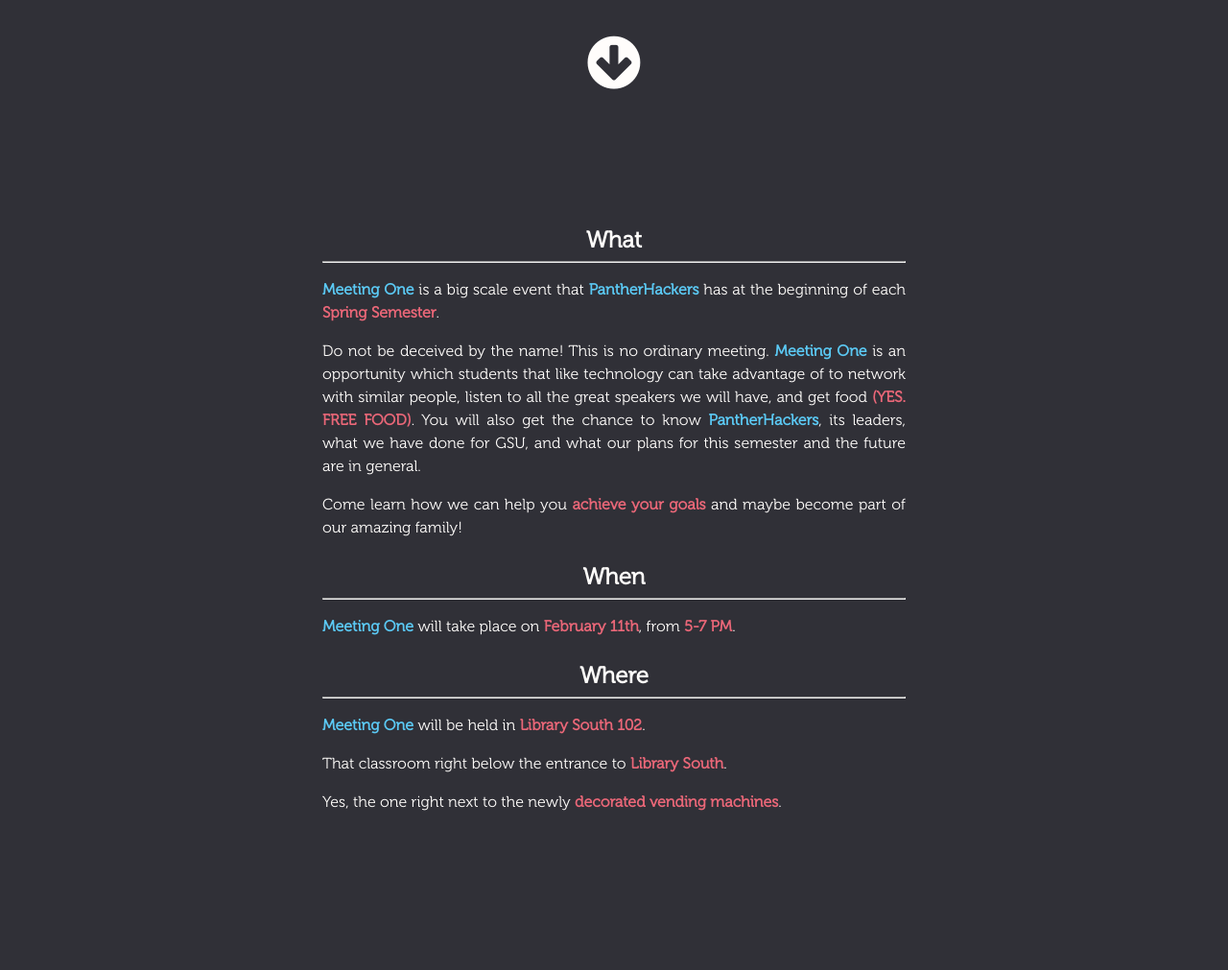
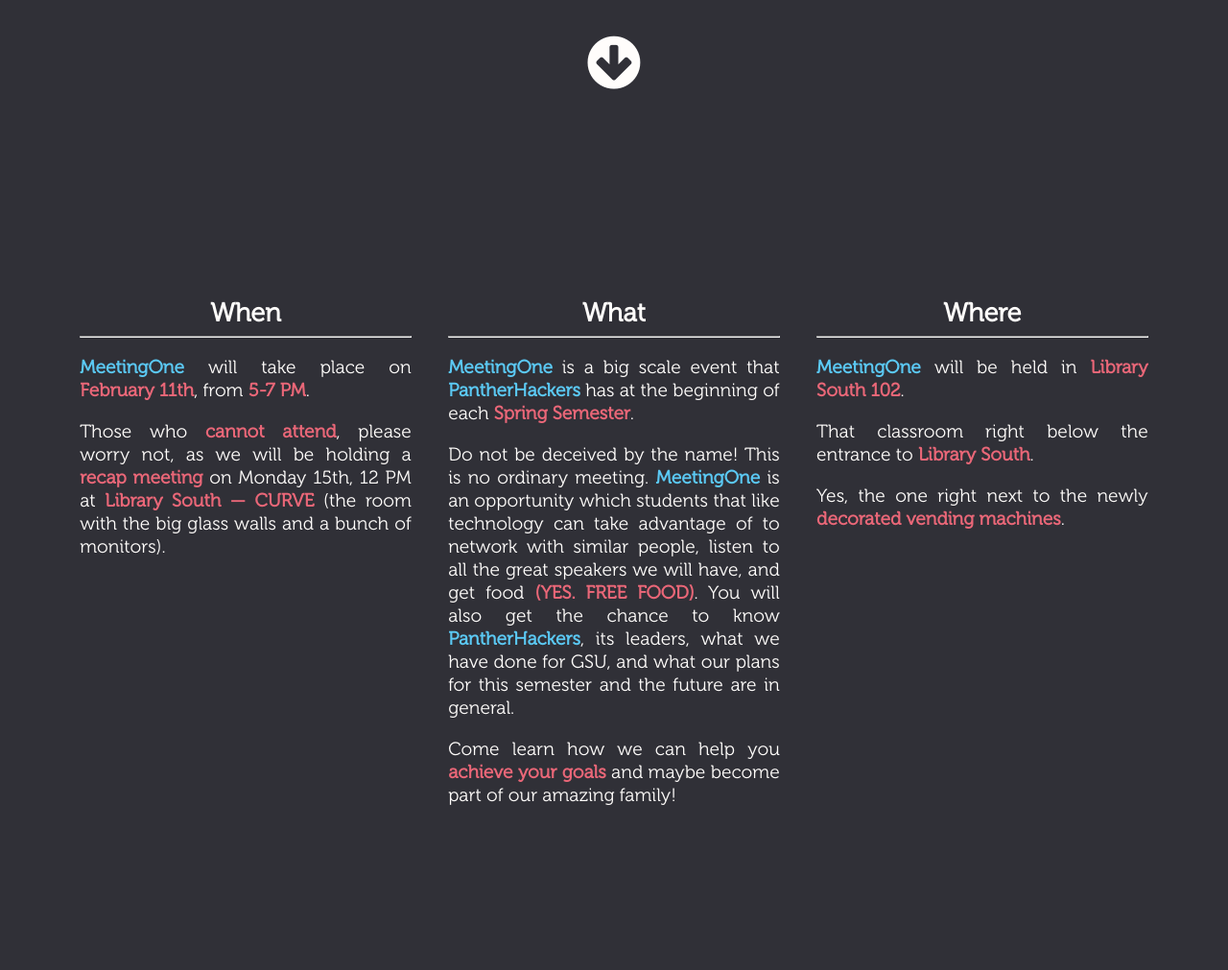
Before and after one commit to ferrerluis/ph-one-site, a Flask app: page / in a window 1280 px wide. Shown: the part 637-1648 px from the top of the page at 96% size. Before the commit the page ends 1482 px from the top, so only its background shows below. Run offline with Flask 2, Linux system fonts and the light colour scheme.

Commit message:
Bunch of changes. Better user experience. Added go back button. Increased size for some text on desktop. Etc

```diff
--- a/static/css/main.css
+++ b/static/css/main.css
@@ -71,11 +71,22 @@ h2 {
 
 #arrow-down {
 
+    font-size: 4rem;
     position: relative;
     display: block;
     text-align: center;
-    font-size: 4rem;
     top: 65%;
+}
+
+#repeat-symbol {
+
+    font-size: 3rem;
+}
+
+.symbol:hover {
+
+    cursor: pointer;
+    color: #5bc9f4;
 }
 
 #content {
@@ -106,12 +117,6 @@ h2 {
     color: #fffdfb;
 }
 
-p {
-
-    line-height: 1.5rem;
-    text-align: justify;
-}
-
 b {
 
     color: #ea6778;
@@ -121,13 +126,19 @@ b {
 
     display: block;
     margin: 0 auto;
-    width: 95%;
+    width: 90%;
 }
 
 .content-title {
 
     margin-top: 1.5rem;
     margin-bottom: 0;
+}
+
+.content-info p {
+
+    line-height: 1.5rem;
+    text-align: justify;
 }
 
 .content-info>p:last-child {
@@ -183,7 +194,7 @@ h1.blue {
 
 #logo {
 
-    max-width: 90% !important;
+    max-width: 90%;
     display: block;
     margin: 0 auto;
 }
@@ -197,7 +208,6 @@ h1.blue {
 
 input[type="text"] {
 
-    height: 1rem;
     font-size: 1rem;
     font-family: "Museo Thin";
     width: 100%;
@@ -239,11 +249,12 @@ input[type="radio"] {
 }
 
 select {
+
+    font-family: "Museo Thin";
     width: 100%;
     border: 0;
-	font-size:.9em;
+	font-size: 1rem;
     border-radius: 0;
-    min-height: 26px;
 }
 
 label {
--- a/static/css/mobile.css
+++ b/static/css/mobile.css
@@ -12,9 +12,15 @@
         margin: 0 auto;
     }
 
+    #logo {
+
+        max-width: 50%;
+        height: auto;
+    }
+
     .index-container {
 
-        width: 50%;
+        width: 90%;
     }
 
     .col-1-2-m {
@@ -22,9 +28,14 @@
         width: 100%;
     }
 
-    .col-1-3-m {
+    h2 {
 
-        width: 100%;
+        font-size: 1.7rem;
+    }
+
+    p, label, input[type="text"] {
+
+        font-size: 1.2rem;
     }
 }
 
--- a/static/js/index.js
+++ b/static/js/index.js
@@ -23,4 +23,19 @@ $(window).ready(function() {
             scrollTop: $("#content").offset().top
         }, 500);
     });
+
+    var content = $('#content');
+    var totalHeight = $(window).height();
+
+    //If it is a mobile device and the height of the info
+    //presented is less than that of the screen, then
+    //increase the height of the content so the arrow
+    //can't be seen when you scroll down
+
+    if ($(window).width() > 480 && content.height() < totalHeight) {
+
+        content.height(totalHeight);
+        var info = $('#info');
+        info.offset({top: totalHeight * 1.5 - info.height()/2});
+    }
 });
--- a/templates/index.html
+++ b/templates/index.html
@@ -2,7 +2,7 @@
 <html lang="en">
 <head>
 	<meta charset="UTF-8">
-	<title>Meeting 1</title>
+	<title>MeetingOne</title>
     <meta name="viewport" content="width=device-width, initial-scale=1">
 	<link rel="stylesheet" href="static/css/main.css">
 	<link rel="stylesheet" href="static/css/animate.css">
@@ -13,27 +13,45 @@
     <div class="index-container">
         <div class="screen">
             <div class="main-container">
-                <img src="static/src/logo_300.png" alt="Meeting One Logo" id="logo">
+                <img src="static/src/logo_300.png" alt="MeetingOne Logo" id="logo">
                 <a href="#" class="button red" id="button">RSVP</a>
             </div>
             <div id="arrow-down">
-                <i class="fa fa-arrow-circle-down" id="arrow"></i>
+                <i class="symbol fa fa-arrow-circle-down" id="arrow"></i>
             </div>
         </div>
         <div id="content">
-            <div class="row">
+            <div class="row" id="info">
+                <div class="col-1-3-m content-item">
+                    <div class="content-item">
+                        <h2 class="content-title">When</h2>
+                        <hr>
+                        <div class="content-info">
+                            <p>
+                                <b class="blue">MeetingOne</b> will take place
+                                on <b>February 11th</b>, from <b>5-7 PM</b>.
+                            </p>
+                            <p>
+                                Those who <b>cannot attend</b>, please worry not, as we
+                                will be holding a <b>recap meeting</b> on Monday 15th,
+                                12 PM at <b>Library South — CURVE</b> (the room with
+                                the big glass walls and a bunch of monitors).
+                            </p>
+                        </div>
+                    </div>
+                </div>
                 <div class="col-1-3-m">
                     <div class="content-item">
                         <h2 class="content-title">What</h2>
                         <hr>
                         <div class="content-info">
                             <p>
-                                <b class="blue">Meeting One</b> is a big scale event that <b class="blue">PantherHackers</b> has
+                                <b class="blue">MeetingOne</b> is a big scale event that <b class="blue">PantherHackers</b> has
                                 at the beginning of each <b>Spring Semester</b>.
                             </p>
                             <p>
                                 Do not be deceived by the name! This is no ordinary meeting.
-                                <b class="blue">Meeting One</b> is an opportunity which students that like
+                                <b class="blue">MeetingOne</b> is an opportunity which students that like
                                 technology can take advantage of to network with
                                 similar people, listen to all the great speakers we will have,
                                 and get food <b>(YES. FREE FOOD)</b>.
@@ -50,27 +68,11 @@
                 </div>
                 <div class="col-1-3-m content-item">
                     <div class="content-item">
-                        <h2 class="content-title">When</h2>
-                        <hr>
-                        <div class="content-info">
-                            <p>
-                                <b class="blue">Meeting One</b> will take place
-                                on <b>February 11th</b>, from <b>5-7 PM</b>.
-                            </p>
-                            <!--<p>
-                                Those who cannot attend, please worry not, as we
-                                will be holding a
-                            </p>-->
-                        </div>
-                    </div>
-                </div>
-                <div class="col-1-3-m content-item">
-                    <div class="content-item">
                         <h2 class="content-title">Where</h2>
                         <hr>
                         <div class="content-info">
                             <p>
-                                <b class="blue">Meeting One</b> will be held in <b>Library South 102</b>.
+                                <b class="blue">MeetingOne</b> will be held in <b>Library South 102</b>.
                             </p>
                             <p>
                                 That classroom right below the entrance to <b>Library South</b>.
```
Also changed, not shown: static/js/rsvp.js (+23 -9 lines), templates/rsvp.html (+6 -6 lines), static/src/icon.png (added), static/src/logo_600.png (deleted), 2 other files.
